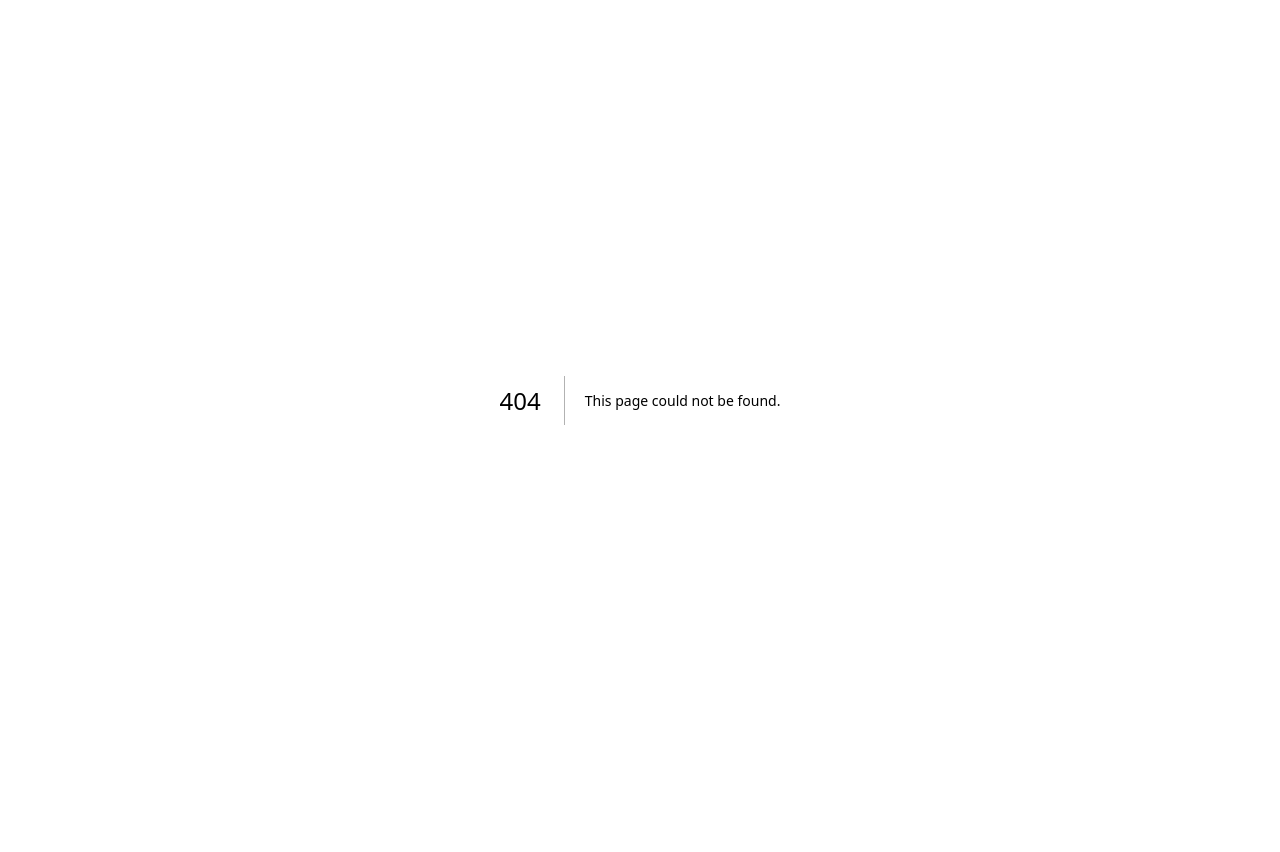
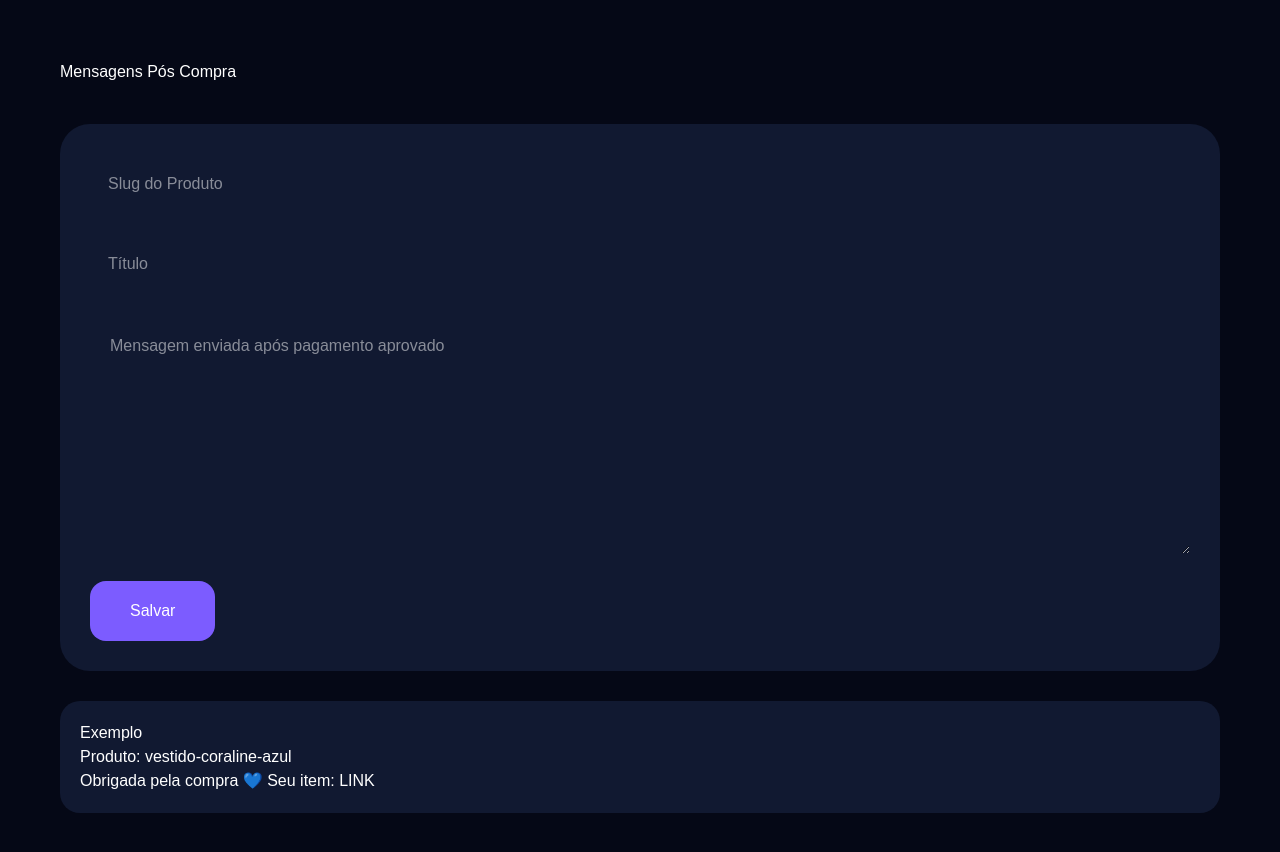
Before and after one commit to Coraline-Fits/coraline-fits, a Next.js app: page /admin/mensagens in a window 1280 px wide. Before the commit this address had no page. Shown: the top 852 px of the page. Before the commit the page ends 800 px from the top, so only its background shows below. Built offline with nearby package versions, Linux system fonts and the light colour scheme.

Commit message:
mensagens

```diff
--- /dev/null
+++ b/app/admin/mensagens/page.tsx
@@ -0,0 +1,118 @@
+export default function Mensagens(){
+
+return(
+
+<div
+style={{
+background:"#050816",
+minHeight:"100vh",
+padding:60,
+color:"white"
+}}
+>
+
+<h1>
+Mensagens Pós Compra
+</h1>
+
+<div
+style={{
+marginTop:40,
+background:"#111931",
+padding:30,
+borderRadius:30
+}}
+>
+
+<input
+
+placeholder="Slug do Produto"
+
+style={{
+width:"100%",
+padding:18,
+marginBottom:20
+}}
+
+/>
+
+<input
+
+placeholder="Título"
+
+style={{
+width:"100%",
+padding:18,
+marginBottom:20
+}}
+
+/>
+
+<textarea
+
+placeholder=
+"Mensagem enviada após pagamento aprovado"
+
+style={{
+width:"100%",
+height:240,
+padding:20
+}}
+
+/>
+
+<button
+
+style={{
+marginTop:20,
+padding:"18px 40px",
+background:"#7c5cff",
+border:"none",
+color:"white",
+borderRadius:16
+}}
+
+>
+
+Salvar
+
+</button>
+
+</div>
+
+<div
+style={{
+marginTop:30,
+background:"#111931",
+padding:20,
+borderRadius:20
+}}
+>
+
+<h2>
+Exemplo
+</h2>
+
+<p>
+
+Produto:
+vestido-coraline-azul
+
+</p>
+
+<p>
+
+Obrigada pela compra 💙
+
+Seu item:
+LINK
+
+</p>
+
+</div>
+
+</div>
+
+)
+
+}
```
